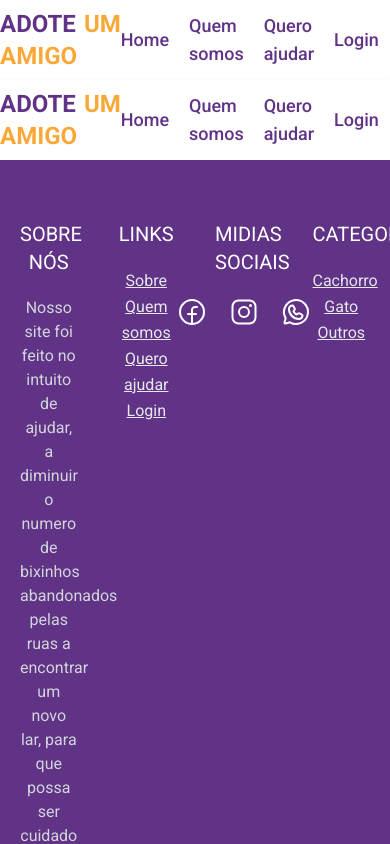
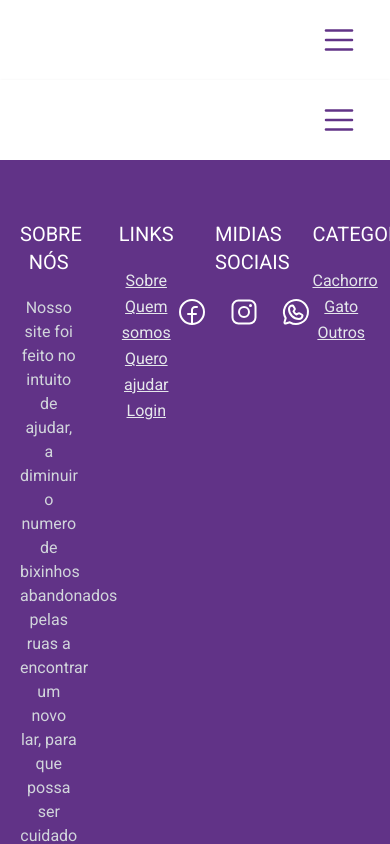
Before and after one commit to edsonlima95/site-dote-um-amigo, a Next.js app: page /Layout in a window 390 px wide. Shown: the top 844 px of the page. Built offline with nearby package versions, Linux system fonts and the light colour scheme.

Commit message:
Adicionei um menu lateral

```diff
--- a/next.config.js
+++ b/next.config.js
@@ -1,6 +1,13 @@
 /** @type {import('next').NextConfig} */
 const nextConfig = {
   reactStrictMode: true,
+  typescript: {
+    // !! WARN !!
+    // Dangerously allow production builds to successfully complete even if
+    // your project has type errors.
+    // !! WARN !!
+    ignoreBuildErrors: true
+  },
 }
 
 module.exports = nextConfig
--- a/package.json
+++ b/package.json
@@ -10,6 +10,7 @@
   },
   "dependencies": {
     "axios": "^0.27.2",
+    "dv-febraban": "^1.0.3",
     "next": "12.1.6",
     "phosphor-react": "^1.4.1",
     "react": "18.1.0",
--- a/src/components/Header/index.tsx
+++ b/src/components/Header/index.tsx
@@ -1,5 +1,4 @@
 import Menu from "../Menu"
-
 
 
 function Header() {
--- a/src/components/Menu/index.tsx
+++ b/src/components/Menu/index.tsx
@@ -1,20 +1,29 @@
 import Link from "next/link"
+import { List } from "phosphor-react"
+import { useContext } from "react"
+import { MenuContext } from "../../context/MenuContext"
 
 function Menu() {
 
+    const {menuToggle, isMenuOpen} = useContext(MenuContext)
+
     return (
-        <div className="flex justify-between items-center">
+        <>
+            <div className="hidden lg:flex justify-between items-center">
                 <div><span className="text-[#613387] text-2xl uppercase font-bold">ADOTE</span><span className="text-[#f8a836] text-2xl ml-2 font-bold">UM AMIGO</span></div>
                 <nav className="">
                     <ul className="flex justify-end items-center gap-5 h-20 mr-10">
                         <li><Link href="/"><a className="text-[#613387] text-lg font-medium hover:text-[#f8a836]">Home</a></Link></li>
                         <li><Link href="/about"><a className="text-[#613387] text-lg font-medium hover:text-[#f8a836]">Quem somos</a></Link></li>
                         <li><Link href="/help"><a className="text-[#613387] text-lg font-medium hover:text-[#f8a836]">Quero ajudar</a></Link></li>
-                    <li><Link href="/"><a className="text-[#613387] text-lg font-medium hover:text-[#f8a836]">Login</a></Link></li>
+                        <li><Link href="https://admin.pet.edsonlimaweb.com.br/"><a className="text-[#613387] text-lg font-medium hover:text-[#f8a836]">Login</a></Link></li>
                     </ul>
                 </nav>
             </div>
-
+            <div className={`flex lg:hidden justify-end items-center h-20 mr-8 md:mr-0 cursor-pointer ${!isMenuOpen ? 'hidden': ''}`}>
+                <List size={38} color="#613387" onClick={menuToggle}>Toggle</List>
+            </div>
+        </>
     )
 
 }
--- /dev/null
+++ b/src/components/MenuLeft/index.tsx
@@ -0,0 +1,31 @@
+import Link from "next/link"
+import { X } from "phosphor-react"
+import { useContext } from "react"
+import { MenuContext } from "../../context/MenuContext"
+
+function MenuLeft() {
+
+    const { isMenuOpen, menuToggle } = useContext(MenuContext)
+
+    return (
+        <>
+
+            <div className={`fixed z-20 bg-[#613387] min-h-screen top-0 w-[200px] ${isMenuOpen ? '-left-[250px] duration-1000' : 'left-0 duration-700'}`}>
+                <div className="flex justify-end p-4">
+                    <X size={38} color="#fff"  onClick={menuToggle}/>
+                </div>
+                <nav className="relative py-28">
+                    <ul className="flex flex-col justify-end items-center gap-5 h-20 mr-10">
+                        <li><Link href="/"><a className="text-white text-lg font-medium hover:text-[#f8a836]" onClick={menuToggle}>Home</a></Link></li>
+                        <li><Link href="/about"><a className="text-white text-lg font-medium hover:text-[#f8a836]" onClick={menuToggle}>Quem somos</a></Link></li>
+                        <li><Link href="/help"><a className="text-white text-lg font-medium hover:text-[#f8a836]" onClick={menuToggle}>Quero ajudar</a></Link></li>
+                        <li><Link href="https://admin.pet.edsonlimaweb.com.br/"><a className="text-white text-lg font-medium hover:text-[#f8a836]" onClick={menuToggle}>Login</a></Link></li>
+                    </ul>
+                </nav>
+            </div>
+        </>
+
+    )
+
+}
+export default MenuLeft
--- /dev/null
+++ b/src/context/MenuContext.tsx
@@ -0,0 +1,30 @@
+import React, { createContext, useState } from "react";
+
+
+type ContextProps = {
+    isMenuOpen: boolean,
+    menuToggle: () => void
+}
+
+type MenuProviderProps = {
+    children: React.ReactNode
+}
+
+export const MenuContext = createContext({} as ContextProps)
+
+
+export function MenuProvider({children}:MenuProviderProps ){
+
+    const [isMenuOpen, setMenuOpen] = useState(true)
+
+    function menuToggle(){
+        setMenuOpen(!isMenuOpen)
+    }
+
+    return (
+        <MenuContext.Provider value={{isMenuOpen, menuToggle}}>
+            {children}
+        </MenuContext.Provider>
+    )
+
+}
--- a/src/pages/Layout.tsx
+++ b/src/pages/Layout.tsx
@@ -1,5 +1,6 @@
 import Footer from "../components/Footer"
 import Header from "../components/Header"
+import MenuLeft from "../components/MenuLeft"
 
 type LayoutProps = {
     children: React.ReactNode
@@ -11,6 +12,8 @@ function Layout({ children }: LayoutProps) {
     return (
         <>
             <Header />
+
+            <MenuLeft/>
 
             <main>
                 {children}
--- a/src/pages/_app.tsx
+++ b/src/pages/_app.tsx
@@ -1,14 +1,17 @@
 import '../styles/globals.css'
 import type { AppProps } from 'next/app'
 import Layout from './Layout'
+import { MenuProvider } from '../context/MenuContext'
 
 function MyApp({ Component, pageProps }: AppProps) {
   return (
 
     <>
-      <Layout>
-        <Component {...pageProps} />
-      </Layout>
+      <MenuProvider>
+        <Layout>
+          <Component {...pageProps} />
+        </Layout>
+      </MenuProvider>
     </>
 
   )
```
Also changed, not shown: 2 other files (tests, documents, lock files or other folders). Lines whose indentation alone changed are shown as unchanged.
